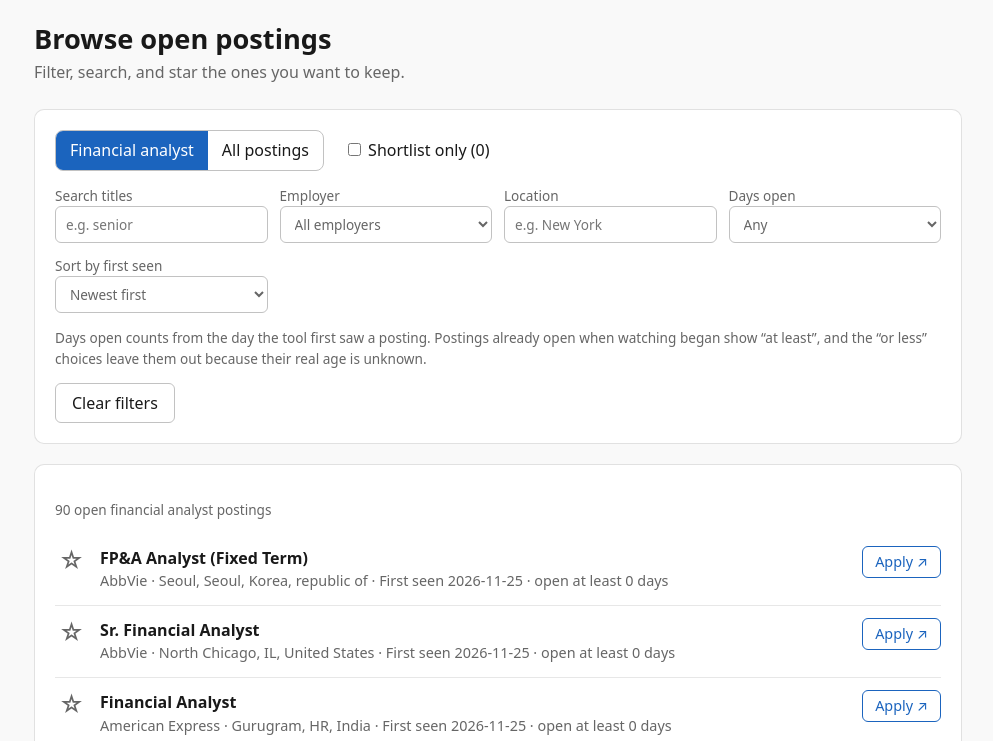
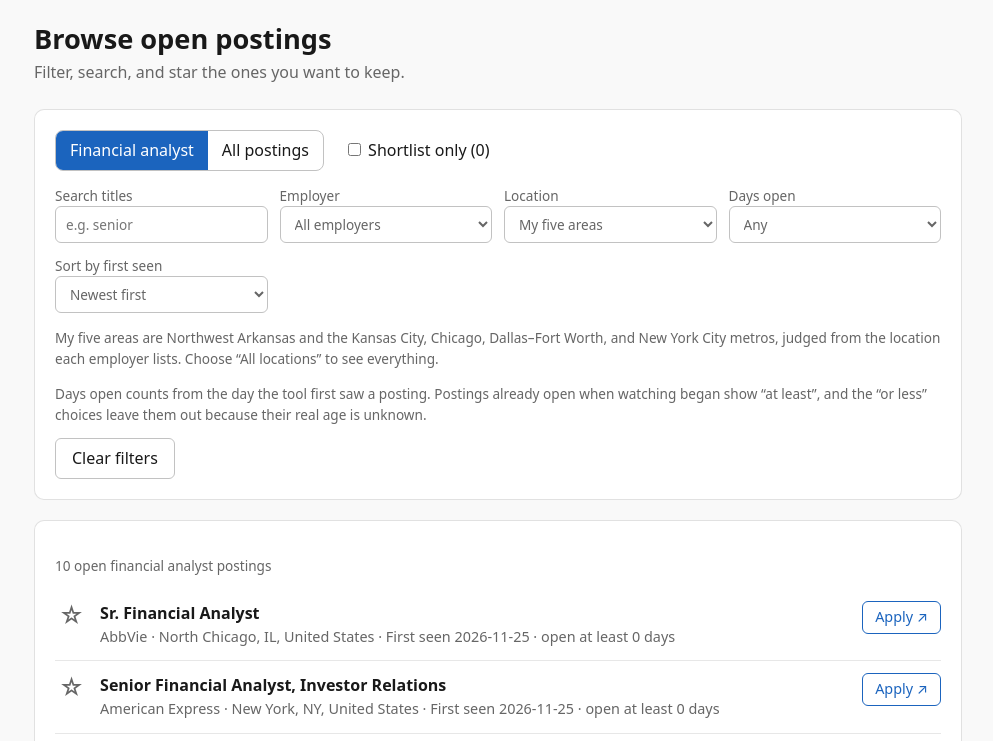
Before and after one commit to jgmiller3405-coder/job-watcher, a plain HTML site: page site/browse.html in a window 1280 px wide. Shown: the part 59-800 px from the top of the page, without its empty margins (142-1135 px from the left). Drawn offline with Linux system fonts and the light colour scheme; files whose address does not match are found by name.

Commit message:
Browse: narrow locations to five metro areas by default
Northwest Arkansas and the Kansas City, Chicago, Dallas-Fort Worth, and New York City metros, each selectable, with All locations still available.

Co-Authored-By: Claude Sonnet 5.5 <noreply@anthropic.com>

```diff
--- /dev/null
+++ b/site/areas.js
@@ -0,0 +1,62 @@
+// The metro areas the Browse page narrows to. Employers write locations in many
+// ways, so each area is a pattern, matched against the location text as listed.
+"use strict";
+
+const Areas = (() => {
+  // A city counts only when its state follows, so Fayetteville, NC is not Arkansas.
+  const cities = (names, states) => new RegExp(`\\b(?:${names}),\\s*(?:${states})\\b(?!, Ireland)`, "i");
+  const TEXAS = "TX|Texas";
+
+  const NYC_BOROUGHS = /^(new york|new york city|manhattan|brooklyn|queens|bronx|staten island|long island city)$/i;
+  // "Albany, NY, United States" names one town, which must be in the city itself.
+  const NY_TOWN = /^([^,;]+), (?:NY|New York), United States$/i;
+
+  const list = [
+    {
+      id: "nwa", name: "Northwest Arkansas",
+      test: (place) => /\bnorthwest arkansas\b/i.test(place) || cities(
+        "Bentonville|Rogers|Springdale|Fayetteville|Bella Vista|Lowell|Centerton|Siloam Springs",
+        "AR|Arkansas").test(place),
+    },
+    {
+      id: "kc", name: "Kansas City metro",
+      test: (place) => cities(
+        "Kansas City|North Kansas City|Overland Park|Olathe|Lenexa|Leawood|Shawnee|Prairie Village|Merriam|Mission|" +
+        "Independence|Lee'?s Summit|Blue Springs|Liberty|Gladstone|Riverside|Raytown|Grandview|Belton|Claycomo",
+        "KS|MO|Kansas|Missouri").test(place),
+    },
+    {
+      id: "chicago", name: "Chicago metro",
+      test: (place) => /\bchicago\b/i.test(place) || /\bCHI\b/.test(place) || cities(
+        "Mettawa|Rosemont|Schaumburg|Deerfield|Evanston|Naperville|Des Plaines|McCook|Hodgkins|Northbrook|" +
+        "Lincolnshire|Vernon Hills|Waukegan|Oak Brook|Abbott Park|Libertyville|Lake Forest|Skokie|Itasca|" +
+        "Downers Grove|Lisle|Aurora|Elk Grove Village|Hoffman Estates|Rolling Meadows|Arlington Heights|" +
+        "Bolingbrook|Joliet|Volo",
+        "IL|Illinois").test(place),
+    },
+    {
+      id: "dallas", name: "Dallas–Fort Worth",
+      test: (place) => /\bdallas\b(?!, (?:OR|GA|NC|PA)\b)/i.test(place) || /\bTX - Frisco\b|\bTX-Frisco\b/i.test(place) || cities(
+        "Fort Worth|Plano|Richardson|Irving|Frisco|Addison|Allen|McKinney|Westlake|Arlington|Carrollton|" +
+        "Lewisville|Southlake|Coppell|Grapevine|Farmers Branch|Garland|Grand Prairie|Roanoke|Flower Mound|The Colony",
+        TEXAS).test(place),
+    },
+    {
+      id: "nyc", name: "New York City metro",
+      test: (place) => {
+        if (cities("Jersey City|Hoboken", "NJ|New Jersey").test(place)) return true;
+        const town = place.match(NY_TOWN);
+        if (town) return NYC_BOROUGHS.test(town[1].trim());
+        if (/^NY, United States$/i.test(place)) return false; // the state, with no city
+        return /\bnew york\b|\bNYC\b|\bSF, SEA, NY\b/i.test(place);
+      },
+    },
+  ];
+
+  const byId = Object.fromEntries(list.map((area) => [area.id, area]));
+  // choice: "mine" (any of the areas), one area's id, or "" (everywhere).
+  const matches = (place, choice) =>
+    choice === "" || (choice === "mine" ? list.some((a) => a.test(place)) : byId[choice].test(place));
+
+  return { list, matches };
+})();
--- a/site/browse.html
+++ b/site/browse.html
@@ -35,7 +35,12 @@
       <div class="filters">
         <label>Search titles<input type="search" id="search" placeholder="e.g. senior"></label>
         <label>Employer<select id="employer"><option value="">All employers</option></select></label>
-        <label>Location<input type="text" id="location" list="locations" placeholder="e.g. New York"></label>
+        <label>Location
+          <select id="location">
+            <option value="mine">My five areas</option>
+            <option value="">All locations</option>
+          </select>
+        </label>
         <label>Days open
           <select id="age">
             <option value="">Any</option>
@@ -53,7 +58,8 @@
           </select>
         </label>
       </div>
-      <datalist id="locations"></datalist>
+      <p class="hint">My five areas are Northwest Arkansas and the Kansas City, Chicago, Dallas–Fort Worth, and New York
+        City metros, judged from the location each employer lists. Choose “All locations” to see everything.</p>
       <p class="hint">Days open counts from the day the tool first saw a posting. Postings already open when watching
         began show “at least”, and the “or less” choices leave them out because their real age is unknown.</p>
       <button type="button" class="button" id="reset">Clear filters</button>
@@ -66,6 +72,7 @@
     </section>
   </main>
   <script src="common.js"></script>
+  <script src="areas.js"></script>
   <script src="browse.js"></script>
 </body>
 </html>
--- a/site/browse.js
+++ b/site/browse.js
@@ -29,10 +29,9 @@
   for (const name of [...new Set(open.map((r) => r.employer))].sort((a, b) => a.localeCompare(b))) {
     $("employer").append(el("option", { value: name, text: name }));
   }
-  const places = new Map();
-  for (const r of open) if (r.location) places.set(r.location, (places.get(r.location) ?? 0) + 1);
-  for (const [place] of [...places].sort((a, b) => b[1] - a[1]).slice(0, 500)) {
-    $("locations").append(el("option", { value: place }));
+  // Each area goes between "My five areas" and "All locations".
+  for (const area of Areas.list) {
+    $("location").lastElementChild.before(el("option", { value: area.id, text: area.name }));
   }
 
   function starButton(row) {
@@ -75,7 +74,8 @@
     const saved = $("shortlist").checked;
     const words = $("search").value.trim().toLowerCase();
     const employer = $("employer").value;
-    const place = $("location").value.trim().toLowerCase();
+    // Saved postings stay visible wherever they are, unless one area is picked.
+    const place = saved && $("location").value === "mine" ? "" : $("location").value;
     const [kind, limit] = $("age").value.split(":");
     const direction = $("sort").value === "newest" ? -1 : 1;
     // The shortlist shows every saved posting, including ones since removed.
@@ -85,7 +85,7 @@
       (saved || scope === "all" || r.in_role === "true") &&
       (!words || r.title.toLowerCase().includes(words)) &&
       (!employer || r.employer === employer) &&
-      (!place || r.location.toLowerCase().includes(place)) &&
+      Areas.matches(r.location, place) &&
       (kind !== "max" || (r.first_run === "false" && r.age <= Number(limit))) &&
       (kind !== "min" || r.age >= Number(limit)),
     ).sort((a, b) =>
@@ -112,10 +112,11 @@
 
   $("scope-role").addEventListener("click", () => setScope("role"));
   $("scope-all").addEventListener("click", () => setScope("all"));
-  for (const id of ["search", "location"]) $(id).addEventListener("input", apply);
-  for (const id of ["employer", "age", "sort", "shortlist"]) $(id).addEventListener("change", apply);
+  $("search").addEventListener("input", apply);
+  for (const id of ["location", "employer", "age", "sort", "shortlist"]) $(id).addEventListener("change", apply);
   $("reset").addEventListener("click", () => {
-    for (const id of ["search", "location", "employer", "age"]) $(id).value = "";
+    for (const id of ["search", "employer", "age"]) $(id).value = "";
+    $("location").value = "mine";
     $("sort").value = "newest";
     $("shortlist").checked = false;
     setScope("role");
--- a/site/sw.js
+++ b/site/sw.js
@@ -5,7 +5,7 @@
 const CACHE = "job-watcher-v1";
 const FILES = [
   "./", "index.html", "browse.html", "market.html", "style.css", "common.js", "today.js",
-  "browse.js", "charts.js", "market.js", "manifest.webmanifest",
+  "areas.js", "browse.js", "charts.js", "market.js", "manifest.webmanifest",
   "icons/icon-192.png", "icons/icon-512.png", "data/status.json", "data/history.csv",
 ];
 
```
Also changed, not shown: 1 other file.
